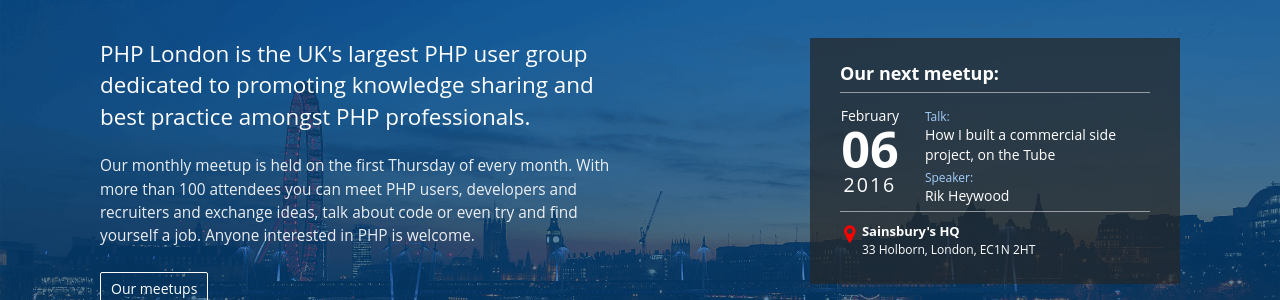
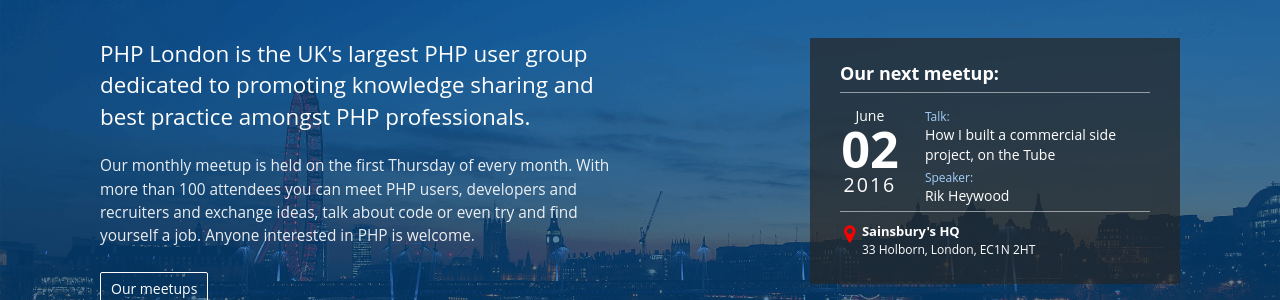
Before and after one commit to phplondon/phplondon.github.io, a Jekyll site: the page built from index.html, in a window 1280 px wide. Shown: the part 166-466 px from the top of the page. Built offline with Jekyll 4.4.1, drawn with Linux system fonts in a browser that asks for light colours.

Commit message:
Incorrect date for June

```diff
--- a/_data/meetups.yml
+++ b/_data/meetups.yml
@@ -1,4 +1,4 @@
-- date: 2016-02-06 19:00
+- date: 2016-06-02 19:00
   url: http://www.meetup.com/phplondon/events/231255954/
   location: sainsburys
   speaker: rik-heywood
```
